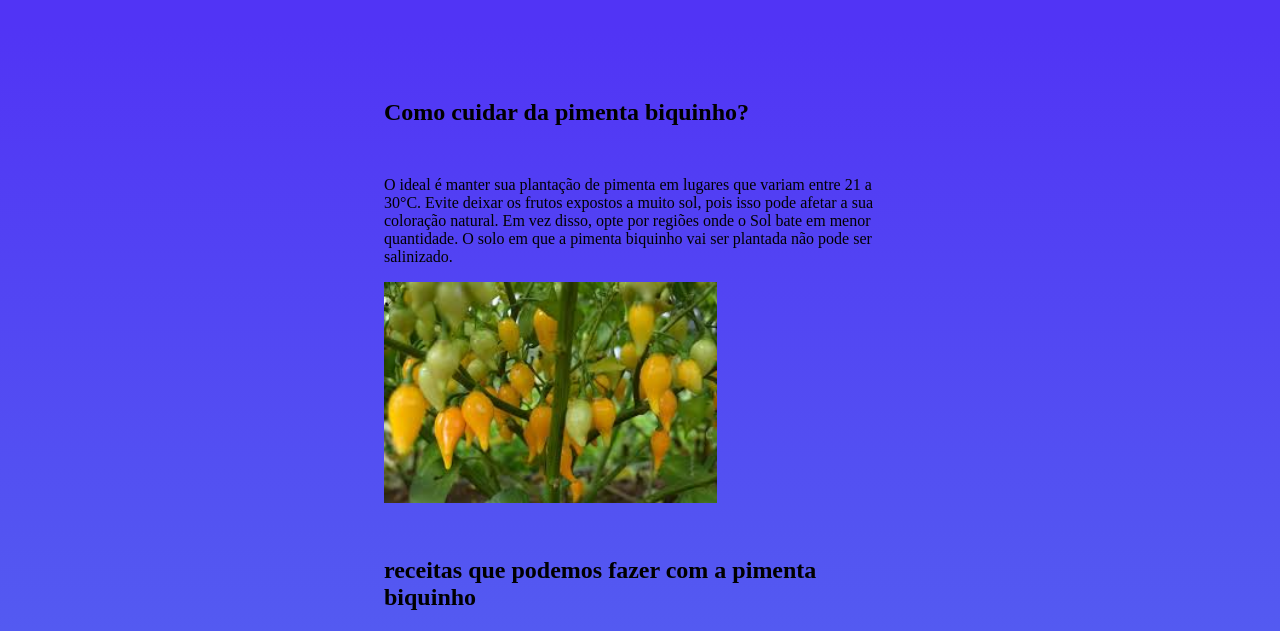
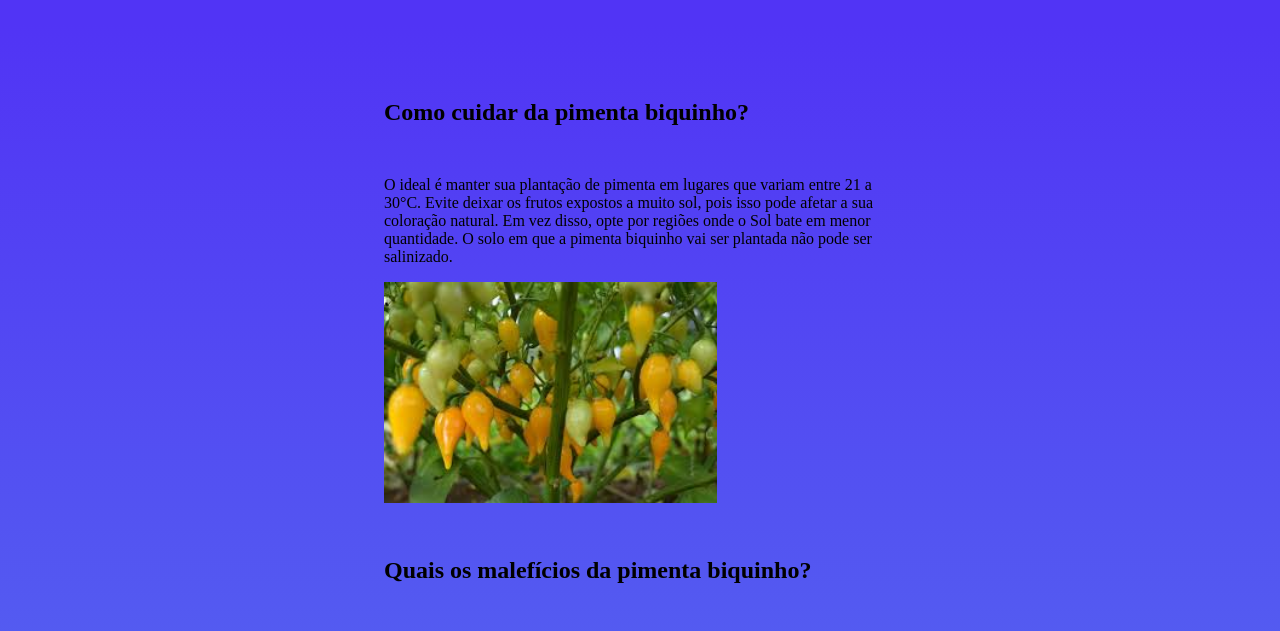
Before and after one commit to Rafafelix14/Site_2D, a plain HTML site: page site.html in a window 1280 px wide. Shown: the part 103-734 px from the top of the page. Drawn offline with Linux system fonts and the light colour scheme.

Commit message:
dfhhdrhd

```diff
--- a/site.html
+++ b/site.html
@@ -21,7 +21,7 @@
             <h2 class="escola-titulo">Como cuidar da pimenta biquinho?</h2>
             <p class="escola-texto-dois">O ideal é manter sua plantação de pimenta em lugares que variam entre 21 a 30°C. Evite deixar os frutos expostos a muito sol, pois isso pode afetar a sua coloração natural. Em vez disso, opte por regiões onde o Sol bate em menor quantidade. O solo em que a pimenta biquinho vai ser plantada não pode ser salinizado.</p>
             <img class="pimentaimagem" src="piments.jpeg" alt="">
-            <h2 class="escola-titulo dois">receitas que podemos fazer com a pimenta biquinho</h2>
+            <h2 class="escola-titulo dois">Quais os malefícios da pimenta biquinho?</h2>
             <p class="escola-texto-tres"> Geleia de pimenta biquinho com pimentão: para testar essa versão aí na sua casa, você vai precisar de pimentas biquinho, pimentões sem pele e sem semente assados, açúcar, maçã sem casca e sem semente, suco de limão, dentes de alho, suco de laranja e sal. </p>
              <img class="pimentaimagem2" src="rapaiz.jpeg" alt="">
             <h2 class="escola-titulo-trễs">Como fazer o plantio da pimenta biquinho?</h2>
```
